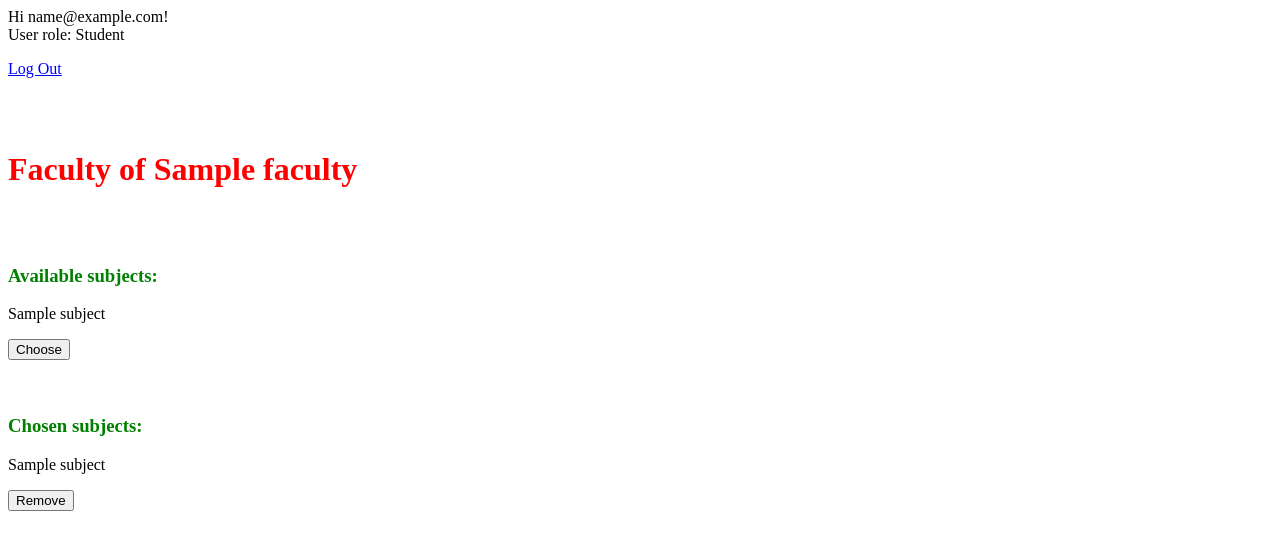
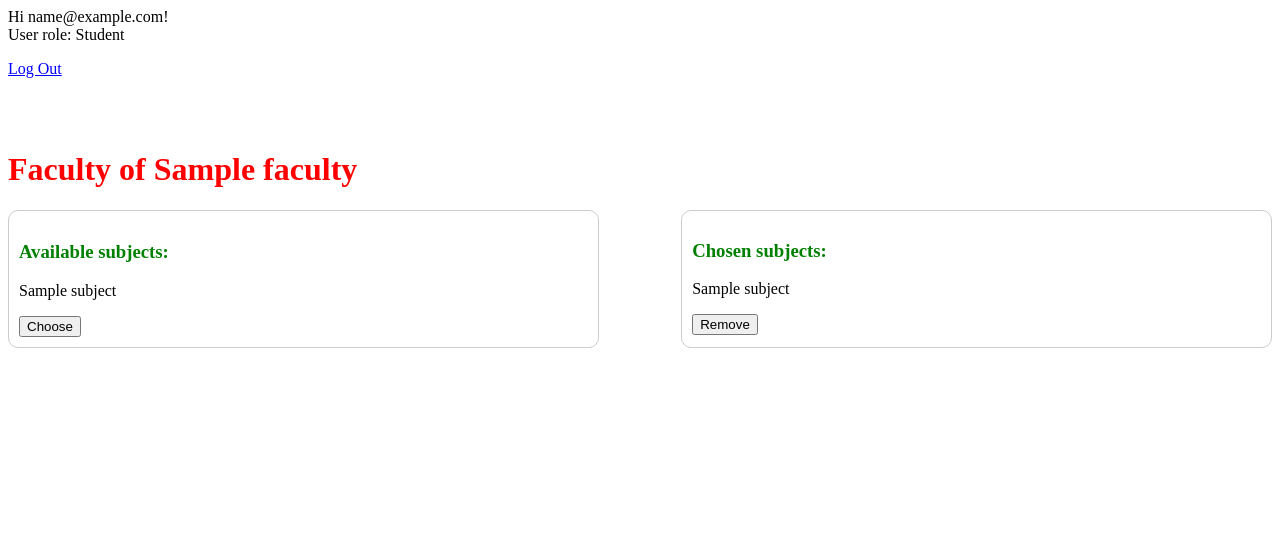
Before and after one commit to irakliskhirtladze/LMS, a Django app: page /academy/home in a window 1280 px wide. Shown: the top 550 px of the page. Run offline with Django 5.2, Linux system fonts and the light colour scheme; a user stored in the database is signed in; tables that the repository leaves empty hold one stand-in row (values such as "Sample post").

Commit message:
changes to oqro

```diff
--- a/templates/academy/home.html
+++ b/templates/academy/home.html
@@ -13,10 +13,14 @@ User role: {{ user_role }}
 <!--Display content if user is student-->
 {% if user_role == 'Student' %}
 <h1>Faculty of {{ faculty }}</h1>
+    <div style="display: flex; justify-content: space-between;">
+
+        <div style="width: 45%; border-radius: 10px; border: 1px solid #ccc; padding: 10px;">
+
             <br><br>
 
-<!--    Display available subjects for the student's faculty and options to choose one-->
-    <h3>Available subjects:</h3>
+            <!-- Display available subjects for the student's faculty and options to choose one -->
+            <h3 style="margin-top: -1rem">Available subjects:</h3>
             {% for subject in available_subjects %}
                 <p>{{ subject.name }}</p>
                 <form method="post" action="{% url 'choose_subject' subject.pk %}">
@@ -25,10 +29,10 @@ User role: {{ user_role }}
                     <button type="submit">Choose</button>
                 </form>
             {% endfor %}
+        </div>
 
-    <br><br>
-
-<!--    Display chosen subjects and options to remove them-->
+        <div style="width: 45%; border-radius: 10px; border: 1px solid #ccc; padding: 10px;"> <!-- Adjusted margin-top and added border-radius -->
+            <!-- Display chosen subjects and options to remove them -->
             <h3>Chosen subjects:</h3>
             {% for subject in chosen_subjects %}
                 <p>{{ subject.name }}</p>
@@ -37,14 +41,14 @@ User role: {{ user_role }}
                     <button type="submit">Remove</button>
                 </form>
             {% endfor %}
+        </div>
+    </div>
 
 {% endif %}
-
 
 <!--Display content if user is lecturer-->
 {% if user_role == 'Lecturer' %}
 <!--    Content here-->
 {% endif %}
 
-
 {% endblock content %}
```
Lines whose indentation alone changed are shown as unchanged.
